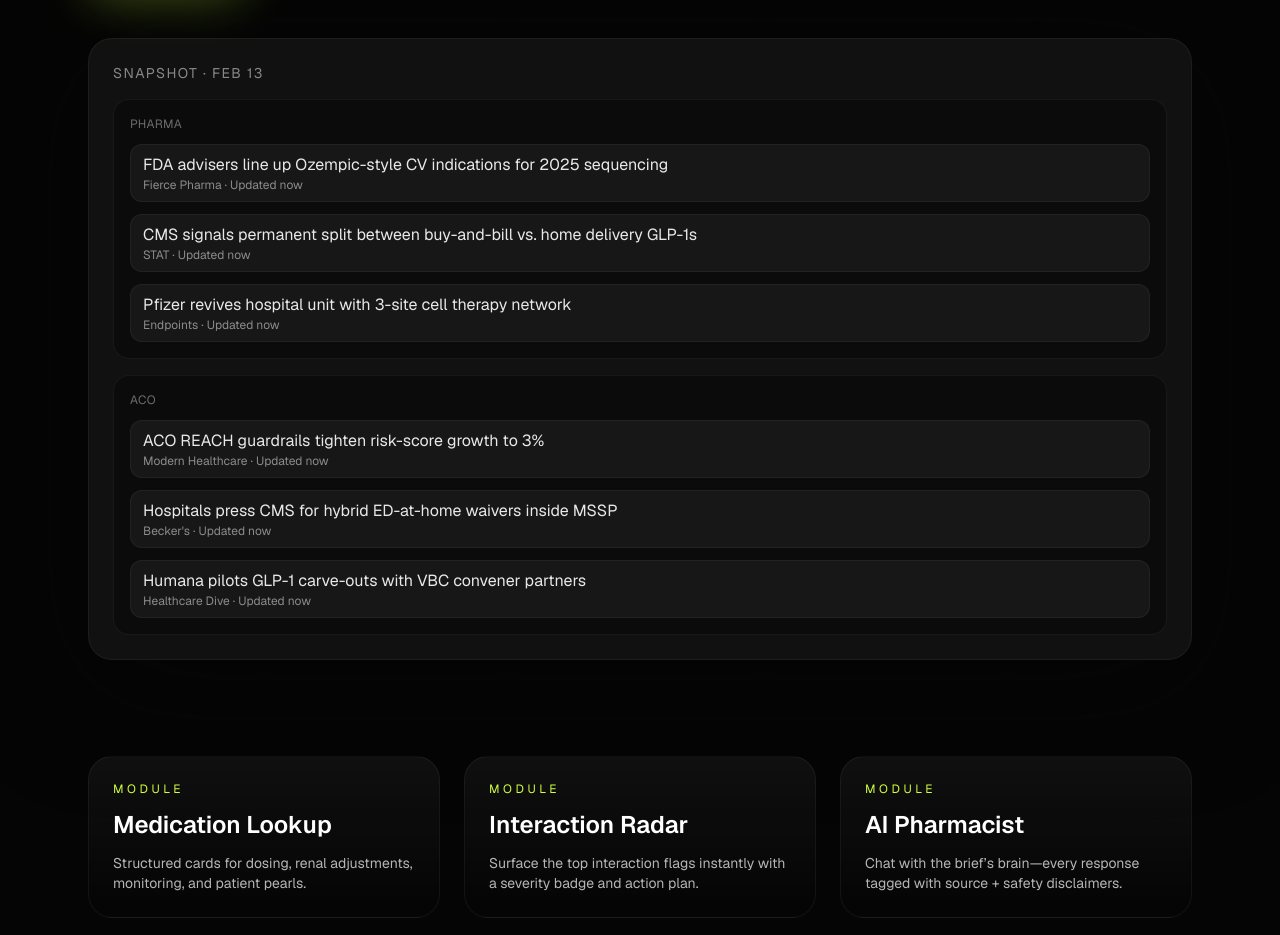
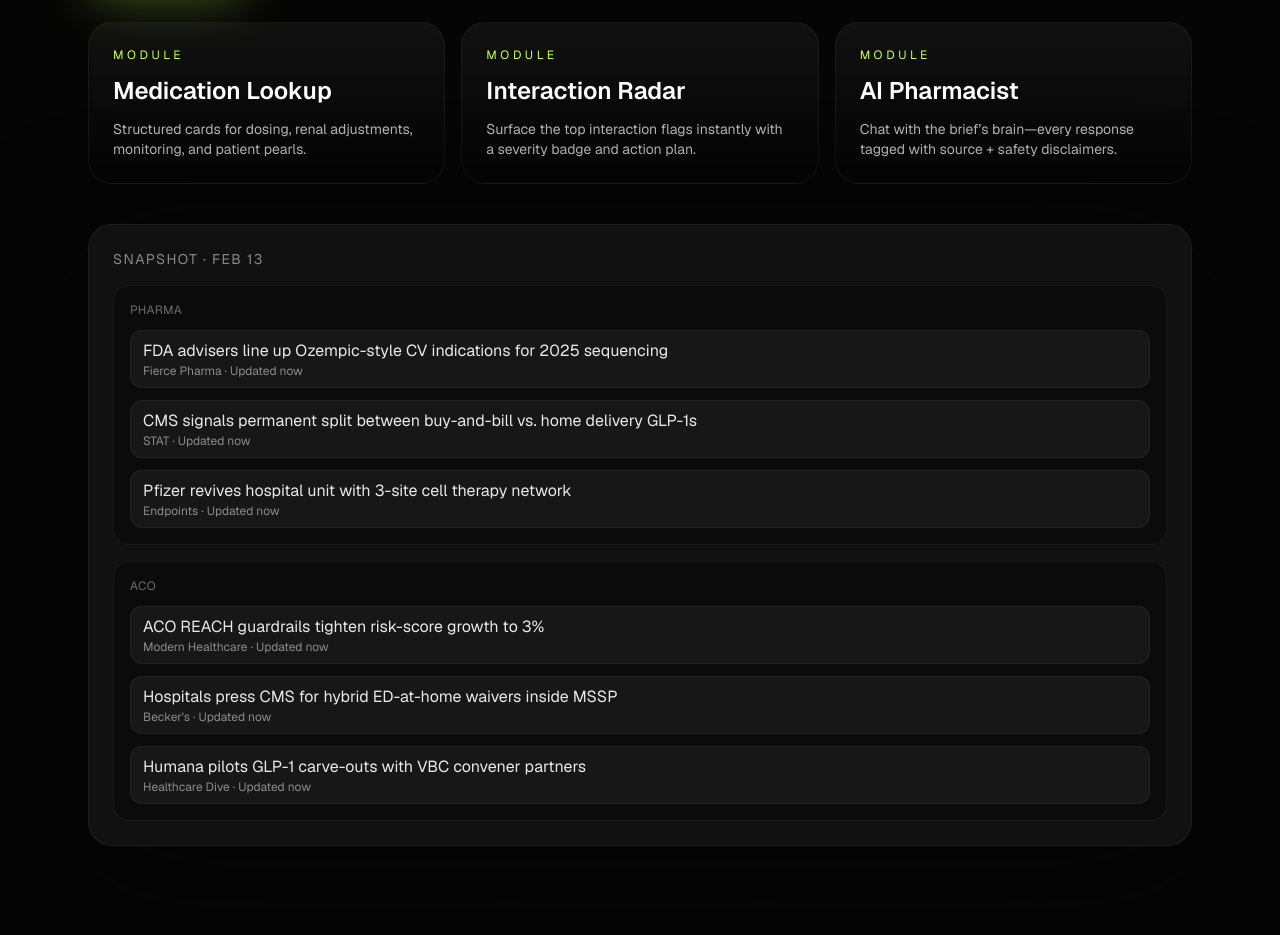
Before and after one commit to dsanz777/Rx-app, a Next.js app: page / in a window 1280 px wide. Shown: the part 417-1352 px from the top of the page. Built offline with nearby package versions, Linux system fonts and the light colour scheme; no server answers.

Commit message:
Move modules above snapshot + anchor links

```diff
--- a/src/app/page.tsx
+++ b/src/app/page.tsx
@@ -8,14 +8,17 @@ const featureCards = [
   {
     title: "Medication Lookup",
     body: "Structured cards for dosing, renal adjustments, monitoring, and patient pearls.",
+    href: "#medication-lookup",
   },
   {
     title: "Interaction Radar",
     body: "Surface the top interaction flags instantly with a severity badge and action plan.",
+    href: "#interaction-radar",
   },
   {
     title: "AI Pharmacist",
     body: "Chat with the brief’s brain—every response tagged with source + safety disclaimers.",
+    href: "#ai-pharmacist",
   },
 ];
 
@@ -93,6 +96,19 @@ export default async function Home() {
                   Schedule a Consult
                 </button>
               </div>
+              <div className="grid gap-4 lg:grid-cols-3">
+                {featureCards.map((card) => (
+                  <a
+                    key={card.title}
+                    href={card.href}
+                    className="rounded-3xl border border-white/5 bg-gradient-to-b from-white/5 to-white/0 p-6 transition hover:border-[var(--accent)]/60"
+                  >
+                    <p className="text-xs uppercase tracking-[0.3em] text-[var(--accent)]">Module</p>
+                    <h2 className="mt-3 text-2xl font-semibold text-white">{card.title}</h2>
+                    <p className="mt-3 text-sm text-white/70">{card.body}</p>
+                  </a>
+                ))}
+              </div>
             </div>
             <div className="rounded-3xl border border-white/5 bg-white/5 p-6 shadow-[0_20px_120px_rgba(5,5,5,0.75)]">
               <p className="text-sm uppercase tracking-widest text-white/50">Snapshot · {heroIntel.generatedAt}</p>
@@ -128,27 +144,13 @@ export default async function Home() {
           </div>
         </header>
 
-        <section className="grid gap-6 lg:grid-cols-3">
-          {featureCards.map((card) => (
-            <article
-              key={card.title}
-              className="rounded-3xl border border-white/5 bg-gradient-to-b from-white/5 to-white/0 p-6"
-            >
-              <p className="text-xs uppercase tracking-[0.3em] text-[var(--accent)]">
-                Module
-              </p>
-              <h2 className="mt-3 text-2xl font-semibold text-white">{card.title}</h2>
-              <p className="mt-3 text-sm text-white/70">{card.body}</p>
-            </article>
-          ))}
-        </section>
-
-        <section className="grid gap-8 lg:grid-cols-[2fr,1fr]">
+        <section id="medication-lookup" className="grid gap-8 lg:grid-cols-[2fr,1fr]">
           <MedicationLookup />
-          <div className="rounded-3xl border border-white/5 bg-black/30 p-6">
-            <p className="text-xs uppercase tracking-[0.4em] text-white/50">
-              Interaction flags
-            </p>
+          <div
+            id="interaction-radar"
+            className="rounded-3xl border border-white/5 bg-black/30 p-6"
+          >
+            <p className="text-xs uppercase tracking-[0.4em] text-white/50">Interaction flags</p>
             <div className="mt-4 space-y-3">
               {["Warfarin", "Semaglutide", "Linezolid"].map((drug) => (
                 <div key={drug} className="rounded-2xl border border-red-400/20 bg-red-400/10 p-4">
@@ -161,7 +163,9 @@ export default async function Home() {
         </section>
 
         <section className="grid gap-6 lg:grid-cols-2">
-          <AiPharmacistChat />
+          <div id="ai-pharmacist">
+            <AiPharmacistChat />
+          </div>
           <ConsultForm />
         </section>
 
```
